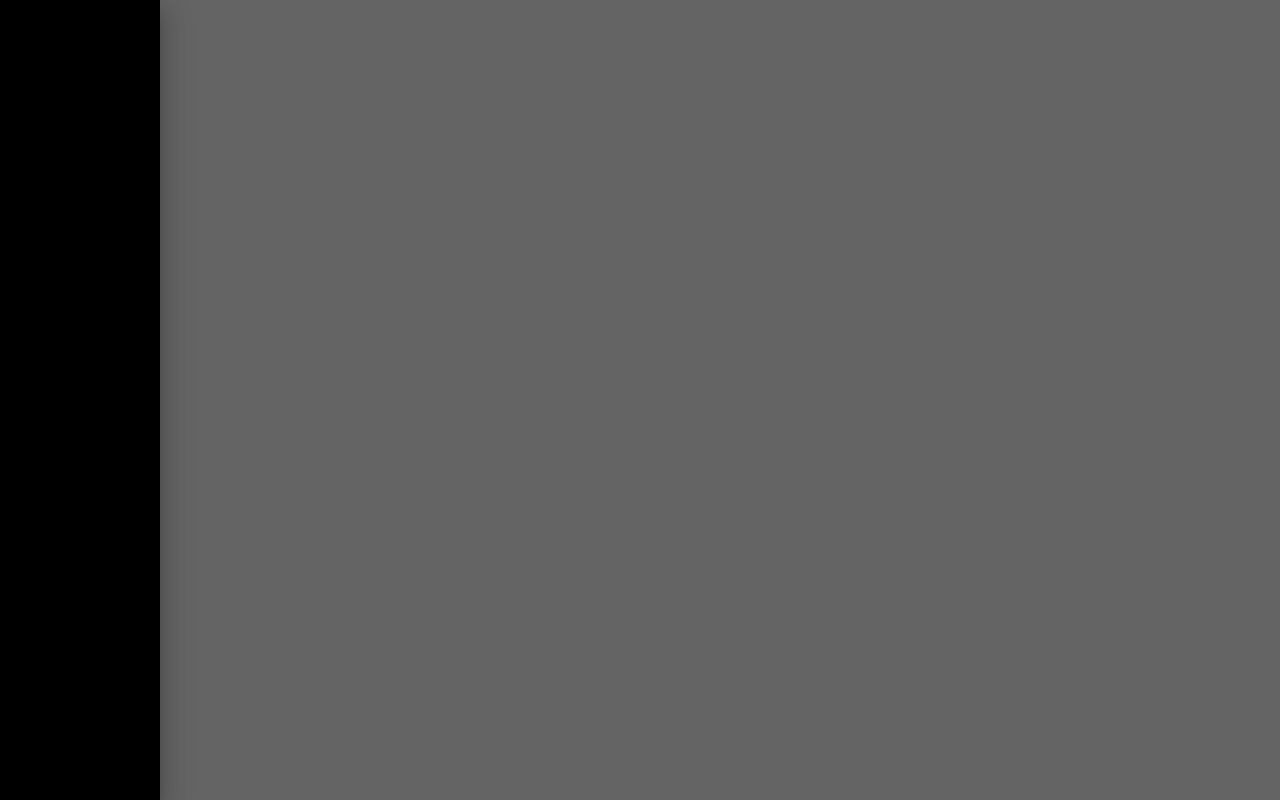
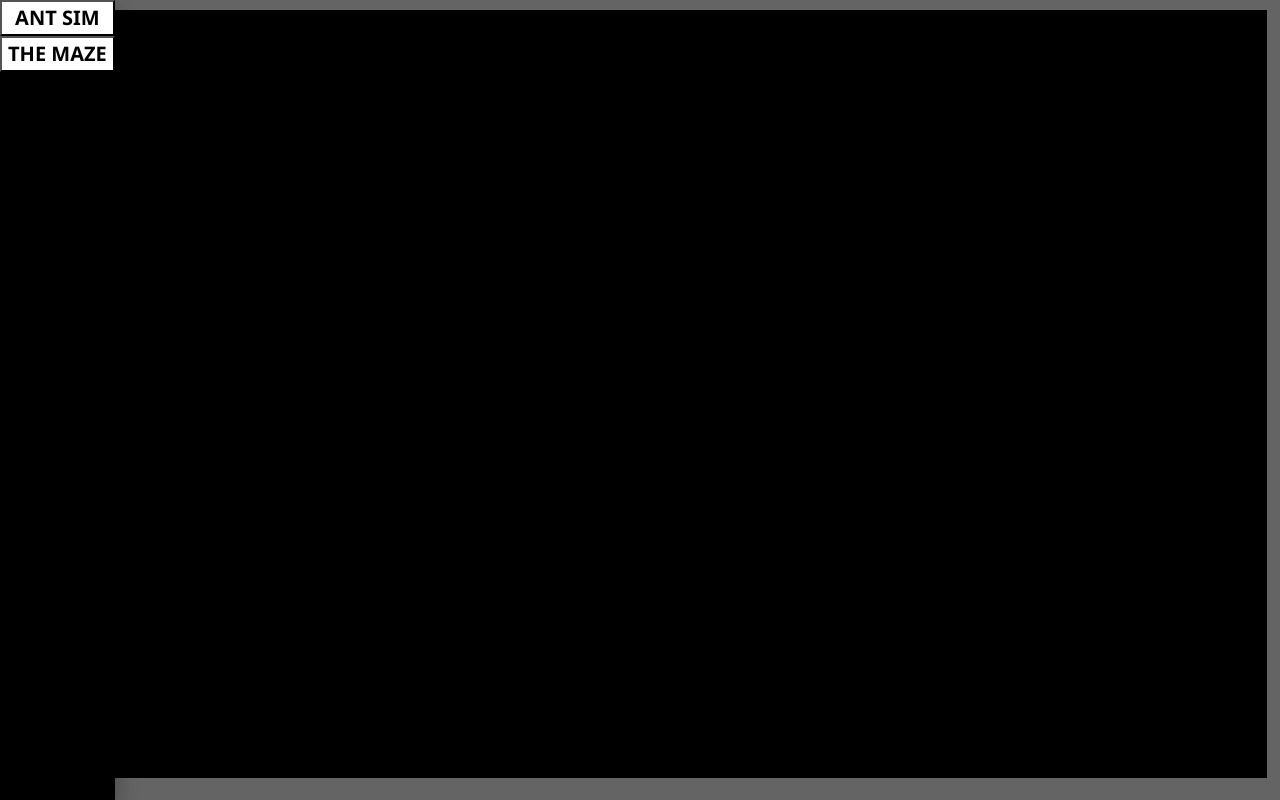
Before and after one commit to Cyber-Kakashi/algo-ventures, an Angular app: page /ants in a window 1280 px wide. Both pictures are taken after a click on the button "EXPLORE". Built offline with nearby package versions, Linux system fonts and the light colour scheme.

Commit message:
created the ants and implemeted the ants motion

```diff
--- a/src/app/app-routing.module.ts
+++ b/src/app/app-routing.module.ts
@@ -1,11 +1,13 @@
 import { NgModule } from '@angular/core';
 import { Routes, RouterModule } from '@angular/router';
 import { AppComponent } from './app.component';
+import { HomeComponent } from './home/home.component';
 
 const routes: Routes = [
   { path: '', component: AppComponent },
   {
     path: 'home',
+    component: HomeComponent,
     loadChildren: () => import('./home/home.module').then((m) => m.HomeModule),
   },
 ];
--- a/src/app/app.component.ts
+++ b/src/app/app.component.ts
@@ -6,8 +6,7 @@ import { Router } from '@angular/router';
   templateUrl: './app.component.html',
   styleUrls: ['./app.component.scss'],
 })
-export class AppComponent implements OnInit{
-
+export class AppComponent implements OnInit {
   constructor(private router: Router) {}
 
   ngOnInit(): void {}
--- /dev/null
+++ b/src/app/home/ants/Ant.ts
@@ -0,0 +1,67 @@
+export class Ant {
+  private color = 'red';
+  private x = window.innerWidth / 2 - 35;
+  private y = window.innerHeight / 2 - 27;
+  private size = 3;
+  private dx = this.randomInRange(-1, 1);
+  private dy = this.randomInRange(-1, 1);
+  private tdx;
+  private tdy;
+
+  constructor(private ctx: CanvasRenderingContext2D) {}
+
+  antMotion(): void {
+    this.dx = this.randomizeMotion(this.dx);
+    this.dy = this.randomizeMotion(this.dy);
+    this.checkMotion();
+    this.x += this.dx;
+    this.y += this.dy;
+    if (this.x > window.innerWidth - 70) {
+      this.dx = -this.dx;
+    }
+    if (this.y > window.innerHeight - 55) {
+      this.dy = -this.dy;
+    }
+    if (this.x < 0) {
+      this.dx = -this.dx;
+    }
+    if (this.y < 0) {
+      this.dy = -this.dy;
+    }
+    this.draw();
+  }
+
+  private draw(): void {
+    this.ctx.fillStyle = this.color;
+    this.ctx.fillRect(this.x, this.y, this.size, this.size);
+  }
+
+  randomizeMotion(d: number): number {
+    const random = Math.round(Math.random() * 1000);
+    if (random <= 10) {
+      if (d === 1) {
+        d = this.randomInRange(-1, 0);
+      } else if (d === -1) {
+        d = this.randomInRange(0, 1);
+      } else {
+        this.randomInRange(0, 1000) % 2 ? (d = 1) : (d = -1);
+      }
+    }
+    return d;
+  }
+
+  checkMotion(): void {
+    if (this.dx || this.dy) {
+      this.tdx = this.dx;
+      this.tdy = this.dy;
+    } else {
+      this.dx = this.tdx;
+      this.dy = this.tdy;
+    }
+  }
+
+  randomInRange(min, max): number {
+    const randomNumber = Math.round(Math.random() * (max - min) + min);
+    return randomNumber;
+  }
+}
--- a/src/app/home/ants/ants.component.html
+++ b/src/app/home/ants/ants.component.html
@@ -0,0 +1,8 @@
+<div class="col-lg-12 canvas-area">
+  <canvas
+    (contextmenu)="gameOver($event)"
+    (click)="play($event)"
+    class="canvas"
+    #canvas
+  ></canvas>
+</div>
--- a/src/app/home/ants/ants.component.scss
+++ b/src/app/home/ants/ants.component.scss
@@ -0,0 +1,7 @@
+.canvas-area {
+  margin-top: 0.8%;
+}
+
+.canvas {
+  background-color: var(--black);
+}
--- a/src/app/home/ants/ants.component.ts
+++ b/src/app/home/ants/ants.component.ts
@@ -1,15 +1,68 @@
-import { Component, OnInit } from '@angular/core';
+import {
+  AfterViewInit,
+  Component,
+  ElementRef,
+  NgZone,
+  OnDestroy,
+  OnInit,
+  ViewChild,
+} from '@angular/core';
+import { Ant } from './Ant';
 
 @Component({
   selector: 'app-ants',
   templateUrl: './ants.component.html',
-  styleUrls: ['./ants.component.scss']
+  styleUrls: ['./ants.component.scss'],
 })
-export class AntsComponent implements OnInit {
+export class AntsComponent implements OnInit, OnDestroy, AfterViewInit {
+  @ViewChild('canvas', { static: true }) canvas: ElementRef<HTMLCanvasElement>;
+  ctx: CanvasRenderingContext2D;
+  requestId;
+  interval;
+  ants: Ant[] = [];
+  screenX: number;
+  screenY: number;
 
-  constructor() { }
+  constructor(private ngZone: NgZone) {}
 
   ngOnInit(): void {
+    this.ctx = this.canvas.nativeElement.getContext('2d');
+    this.ctx.fillStyle = 'red';
+    this.ngZone.runOutsideAngular(() => this.tick());
+    setInterval(() => {
+      this.tick();
+    }, 22);
+  }
+  ngAfterViewInit(): void {
+    this.ctx.canvas.width = (window.innerWidth * 96) / 100;
+    this.ctx.canvas.height = (window.innerHeight * 96) / 100;
   }
 
+  tick(): void {
+    this.ctx.clearRect(0, 0, this.ctx.canvas.width, this.ctx.canvas.height);
+    this.ants.forEach((ant: Ant) => {
+      ant.antMotion();
+    });
+    this.requestId = requestAnimationFrame(() => this.tick);
+  }
+
+  play(event: MouseEvent): void {
+    this.screenX = event.screenX;
+    this.screenY = event.screenY;
+    for (let i = 0; i < 100; i++) {
+      const ant = new Ant(this.ctx);
+      this.ants = this.ants.concat(ant);
+    }
+  }
+
+  gameOver(event): void {
+    event.preventDefault();
+    clearInterval(this.interval);
+    cancelAnimationFrame(this.requestId);
+  }
+
+  ngOnDestroy(): void {
+    clearInterval(this.interval);
+    cancelAnimationFrame(this.requestId);
+  }
 }
--- a/src/app/home/home.component.html
+++ b/src/app/home/home.component.html
@@ -1,5 +1,9 @@
 <mat-sidenav-container class="navigation-container">
-  <mat-sidenav #sidenav mode="over"> Add navigations here </mat-sidenav>
+  <mat-sidenav #sidenav mode="over">
+    <button mat-button class="nav-links" (click)="antSim()">ANT SIM</button
+    ><br />
+    <button mat-button class="nav-links" (click)="maze()">THE MAZE</button>
+  </mat-sidenav>
 
   <mat-sidenav-content>
     <div class="cntnr">
--- a/src/app/home/home.component.scss
+++ b/src/app/home/home.component.scss
@@ -7,12 +7,23 @@
   left: 0;
   right: 0;
   mat-sidenav {
-    background-color: black;
+    background-color: var(--black);
   }
 }
 
 .cntnr {
   display: flex;
+}
+
+.nav-links {
+  background-color: var(--white);
+  width: 100%;
+  color: var(--black);
+  font-size: 20px;
+  font-weight: 700;
+}
+
+.nav-links:hover {
 }
 
 .nav-btn {
--- a/src/app/home/home.component.ts
+++ b/src/app/home/home.component.ts
@@ -1,5 +1,6 @@
 import { Component, OnInit } from '@angular/core';
 import { FormControl } from '@angular/forms';
+import { Router } from '@angular/router';
 
 @Component({
   selector: 'app-home',
@@ -7,7 +8,15 @@ import { FormControl } from '@angular/forms';
   styleUrls: ['./home.component.scss'],
 })
 export class HomeComponent implements OnInit {
-  constructor() {}
+  constructor(private router: Router) {}
 
   ngOnInit(): void {}
+
+  antSim(): void {
+    this.router.navigate(['/home/ants']);
+  }
+
+  maze(): void {
+    this.router.navigate(['/home/maze']);
+  }
 }
```
Also changed, not shown: 1 other file (tests, documents, lock files or other folders).
